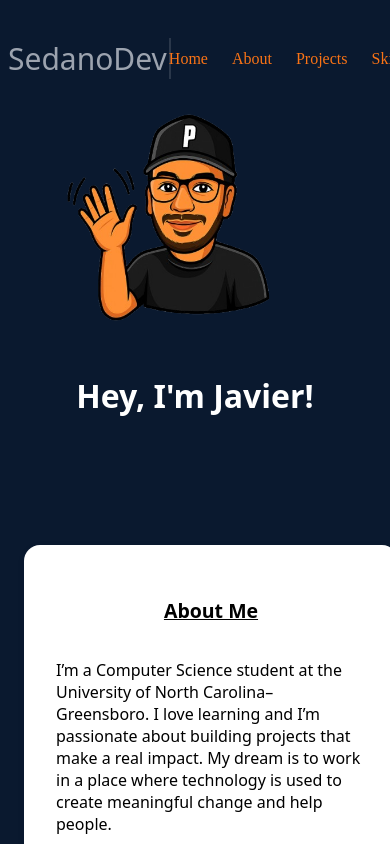
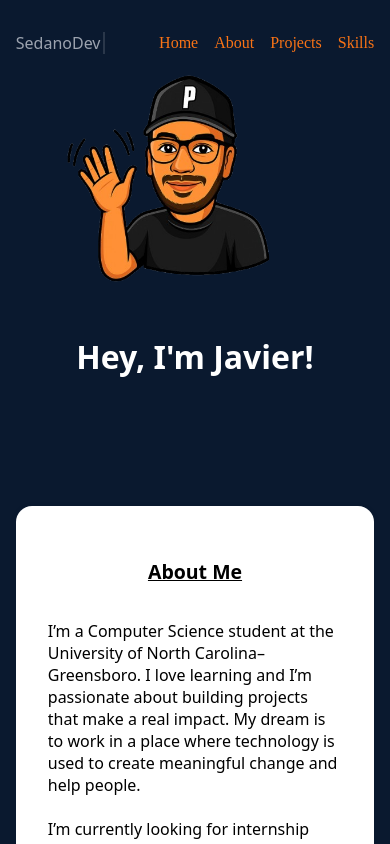
Before and after one commit to Peluhott/Personal-Website, a plain HTML site: page index.html in a window 390 px wide. Both pictures are taken after a click on the link "About". Shown: the top 844 px of the page. Drawn offline with Linux system fonts and the light colour scheme.

Commit message:
added padding , decreased logo font size

```diff
--- a/style.css
+++ b/style.css
@@ -1,7 +1,7 @@
 /* Typewriter effect for logo */
 .cursor {
     border-right: 2px solid rgba(255,255,255,.75);
-    font-size: 30px;
+    font-size: clamp(1rem, 2vw, 3rem);;
     white-space: nowrap;
     overflow: hidden;
 }
@@ -85,6 +85,7 @@ body {
     flex-direction: column;
     min-height: 100vh;
     background-color: #0A192F;
+    padding: 2vw;
 
 }
 p {
@@ -99,7 +100,7 @@ a {
 
 .nav-links {
     display: flex;
-    gap: 1.5rem;
+    gap: clamp(1rem, 2vw, 2rem);
 }
 .nav-links a {
     transition: color 0.25s cubic-bezier(.4,1.5,.5,1);
@@ -288,7 +289,8 @@ will-change: transform;
 
     .aboutme {
         flex-direction: column;
-
+        justify-content: center;
+        align-items: center;
     }
 }
 
```
